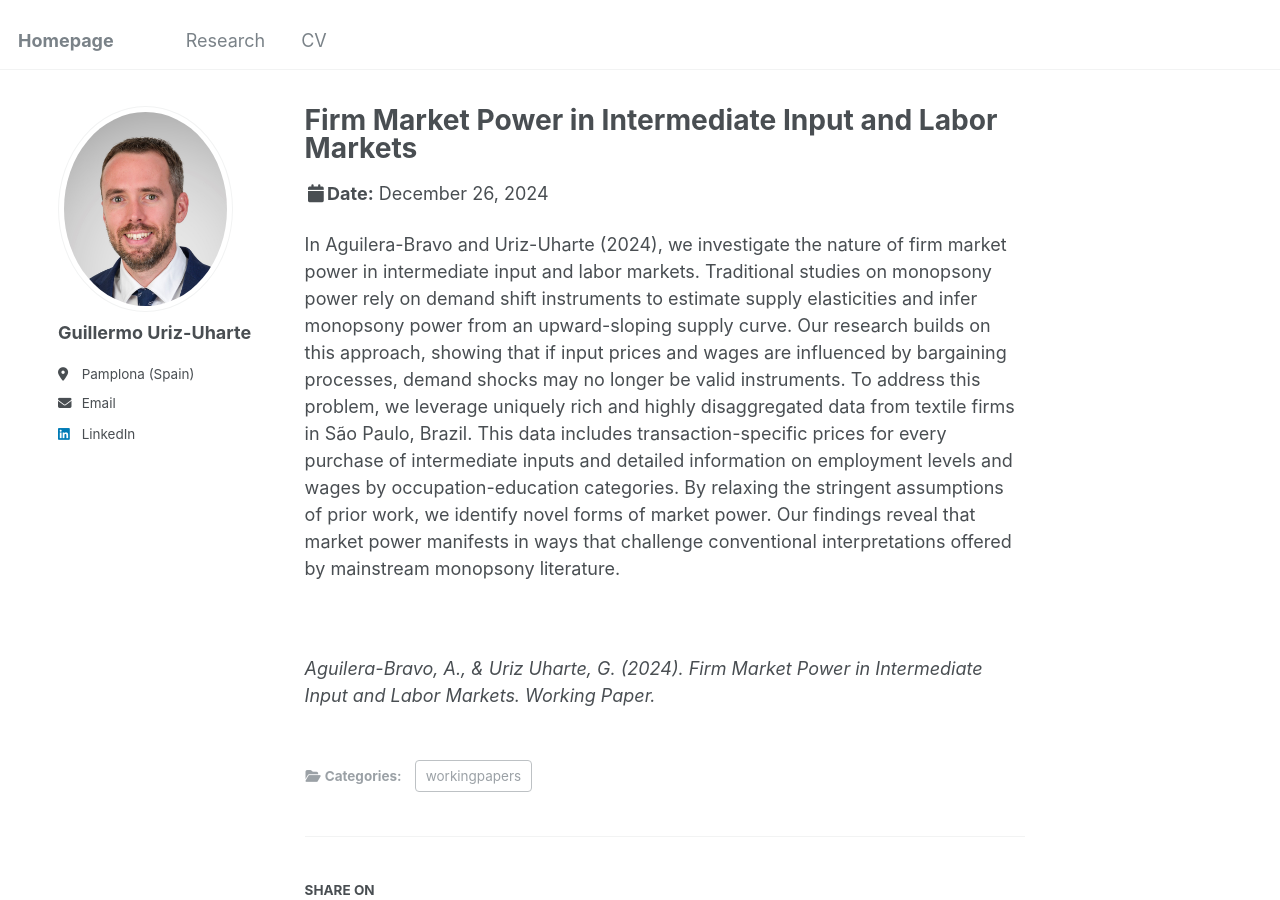
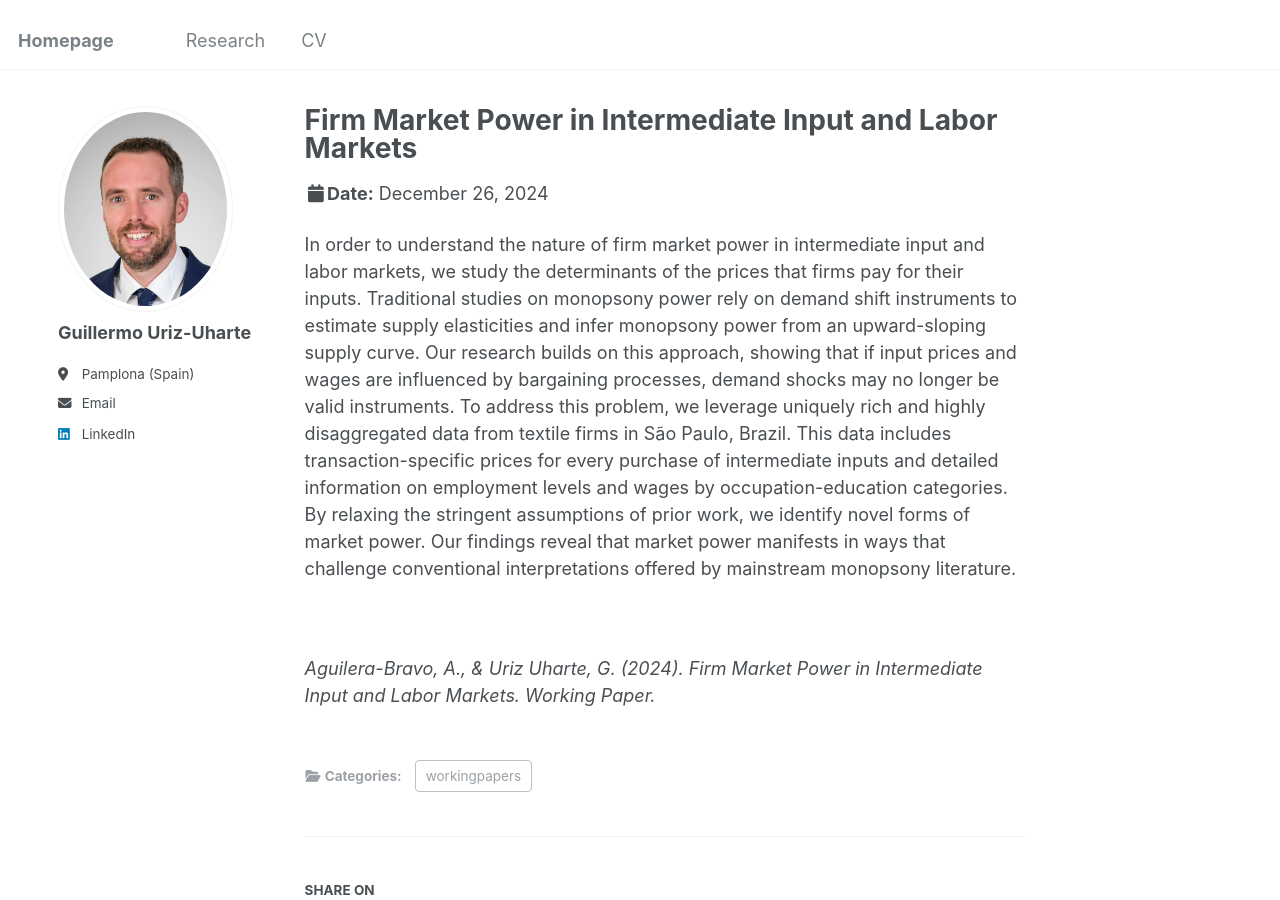
Before and after one commit to GuilleUriz/guillermouriz, a Jekyll site: the page built from _publications/Draft_Monopsony.md, in a window 1280 px wide and 900 px high. Built offline with Jekyll 4.4.1, drawn with Linux system fonts in a browser that asks for light colours.

Commit message:
Update Draft_Monopsony.md

```diff
--- a/_publications/Draft_Monopsony.md
+++ b/_publications/Draft_Monopsony.md
@@ -11,7 +11,7 @@ paperurl: 'https://github.com/GuilleUriz/guillermouriz/raw/master/files/Draft_As
 
 ---
 
-In Aguilera-Bravo and Uriz-Uharte (2024), we investigate the nature of firm market power in intermediate input and labor markets. Traditional studies on monopsony power rely on demand shift instruments to estimate supply elasticities and infer monopsony power from an upward-sloping supply curve. Our research builds on this approach, showing that if input prices and wages are influenced by bargaining processes, demand shocks may no longer be valid instruments. To address this problem, we leverage uniquely rich and highly disaggregated data from textile firms in São Paulo, Brazil. This data includes transaction-specific prices for every purchase of intermediate inputs and detailed information on employment levels and wages by occupation-education categories. By relaxing the stringent assumptions of prior work, we identify novel forms of market power. Our findings reveal that market power manifests in ways that challenge conventional interpretations offered by mainstream monopsony literature.
+In order to understand the nature of firm market power in intermediate input and labor markets, we study the determinants of the prices that firms pay for their inputs. Traditional studies on monopsony power rely on demand shift instruments to estimate supply elasticities and infer monopsony power from an upward-sloping supply curve. Our research builds on this approach, showing that if input prices and wages are influenced by bargaining processes, demand shocks may no longer be valid instruments. To address this problem, we leverage uniquely rich and highly disaggregated data from textile firms in São Paulo, Brazil. This data includes transaction-specific prices for every purchase of intermediate inputs and detailed information on employment levels and wages by occupation-education categories. By relaxing the stringent assumptions of prior work, we identify novel forms of market power. Our findings reveal that market power manifests in ways that challenge conventional interpretations offered by mainstream monopsony literature.
 
 <br>
 
```
